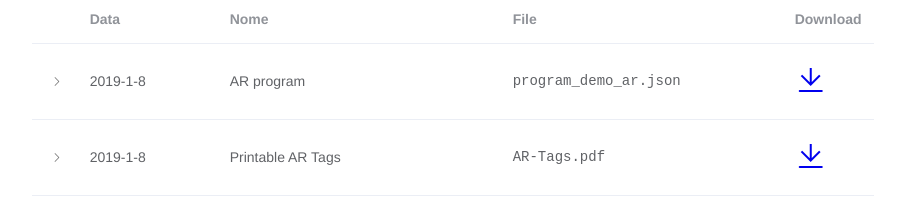
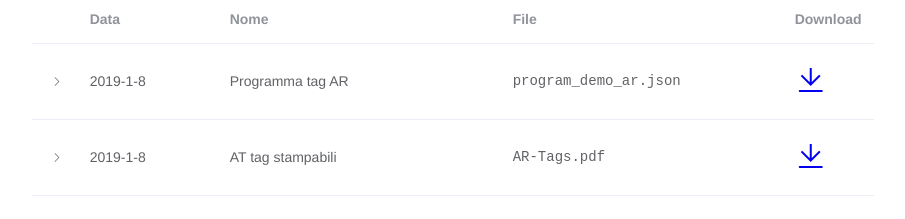
Before and after one commit to CoderBotOrg/repo, a Vue app: page / in a window 1280 px wide. Shown: the part 538-757 px from the top of the page, without its empty margins (187-1092 px from the left). Built offline with nearby package versions, Linux system fonts and the light colour scheme; a web font is replaced by a local one.

Commit message:
Translate files descriptions to italian

```diff
--- a/src/App.vue
+++ b/src/App.vue
@@ -119,16 +119,16 @@ export default {
         return {
             misc: [{
                 date: '2019-1-8',
-                name: 'AR program',
+                name: 'Programma tag AR',
                 fileName: 'program_demo_ar.json',
                 downloadUrl: 'https://drive.google.com/open?id=1V3jsb6fR3ReF2SH_G0UieWPrBf_T8QoW',
-                details: 'This file must be imported from the CoderBot software. Download this file, then on CoderBot: Program -> Import and select the downloaded file.'
+                details: "Questo file deve essere importato dall'applicazione di CoderBot. Scaricarlo e poi su Coderbot: Programma -> Importa e seleziona il file appena scaricato."
             },{
                 date: '2019-1-8',
-                name: 'Printable AR Tags',
+                name: 'AT tag stampabili',
                 fileName: 'AR-Tags.pdf',
                 downloadUrl: 'https://docs.google.com/presentation/d/19ihXcSqUKD1YsvXHiZJ57-mUUR1DQKcN7kNHCHfq3dM/edit?usp=sharing',
-                details: 'Print this document in A3 format.'}
+                details: 'Stampare in formato A3 (consigliato)'}
             ],
             images: [{
                 date: '2018-12-16',
```
